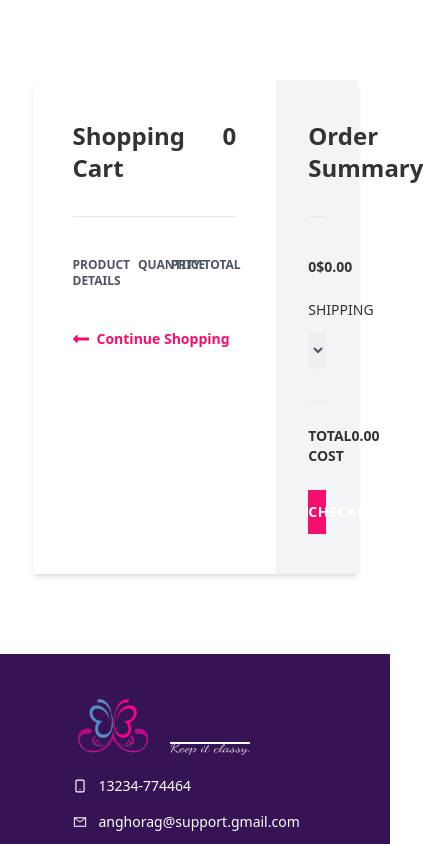
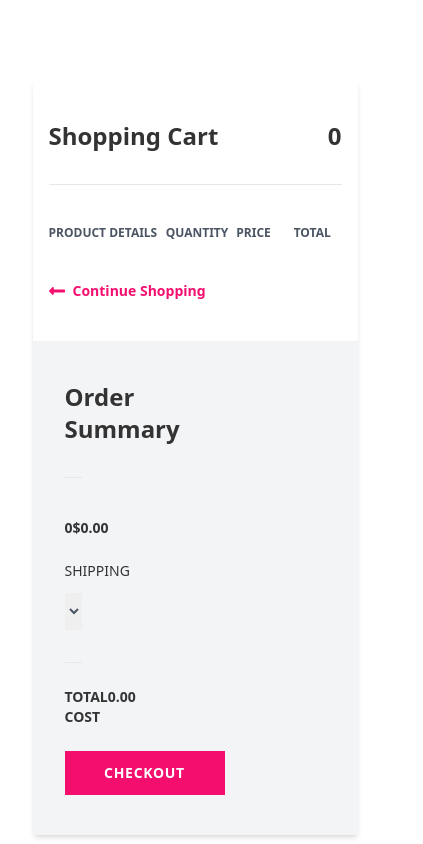
Before and after one commit to Mdabdullah3/React-Assessment, a React (Create React App) app: page /shoppingCart in a window 390 px wide. Shown: the top 844 px of the page, 423 px wide, since content can reach past the window. Built offline with nearby package versions, Linux system fonts and the light colour scheme.

Commit message:
responsive all section

```diff
--- a/src/pages/Products/Cart.jsx
+++ b/src/pages/Products/Cart.jsx
@@ -9,8 +9,8 @@ const ShoopingCart = () => {
     <div>
       <div className="bg-gray-100 w-10/12 mx-auto my-20">
         <div className="container mx-auto mt-10">
-          <div className="flex shadow-md my-10">
-            <div className="w-3/4 bg-white px-10 py-10">
+          <div className="md:flex shadow-md my-10">
+            <div className="md:w-3/4 w-full bg-white md:px-10 px-4 py-10">
               <div className="flex justify-between border-b pb-8">
                 <h1 className="font-semibold text-2xl">Shopping Cart</h1>
                 <h2 className="font-semibold text-2xl">{products.length}</h2>
@@ -33,10 +33,16 @@ const ShoopingCart = () => {
                 <div className="flex items-center hover:bg-gray-100 -mx-8 px-6 py-5">
                   <div className="flex w-2/5">
                     <div className="w-20">
-                      <img className="h-24" src={item?.image} alt="product" />
+                      <img
+                        className="md:h-24 h-10"
+                        src={item?.image}
+                        alt="product"
+                      />
                     </div>
                     <div className="flex flex-col justify-between ml-4 flex-grow">
-                      <span className="font-bold text-sm">{item?.title}</span>
+                      <span className="md:font-bold text-sm">
+                        {item?.title}
+                      </span>
                       <span className="text-red-500 text-xs">
                         Quantity : {item?.quantity}
                       </span>
@@ -99,7 +105,7 @@ const ShoopingCart = () => {
                   <span>Total cost</span>
                   <span>{(total ? total : 0).toFixed(2)}</span>
                 </div>
-                <button className=" font-semibold bg-primary tracking-wider py-3 text-sm text-white uppercase w-full">
+                <button className=" font-semibold bg-primary tracking-wider py-3 text-sm text-white uppercase w-40">
                   Checkout
                 </button>
               </div>
```
